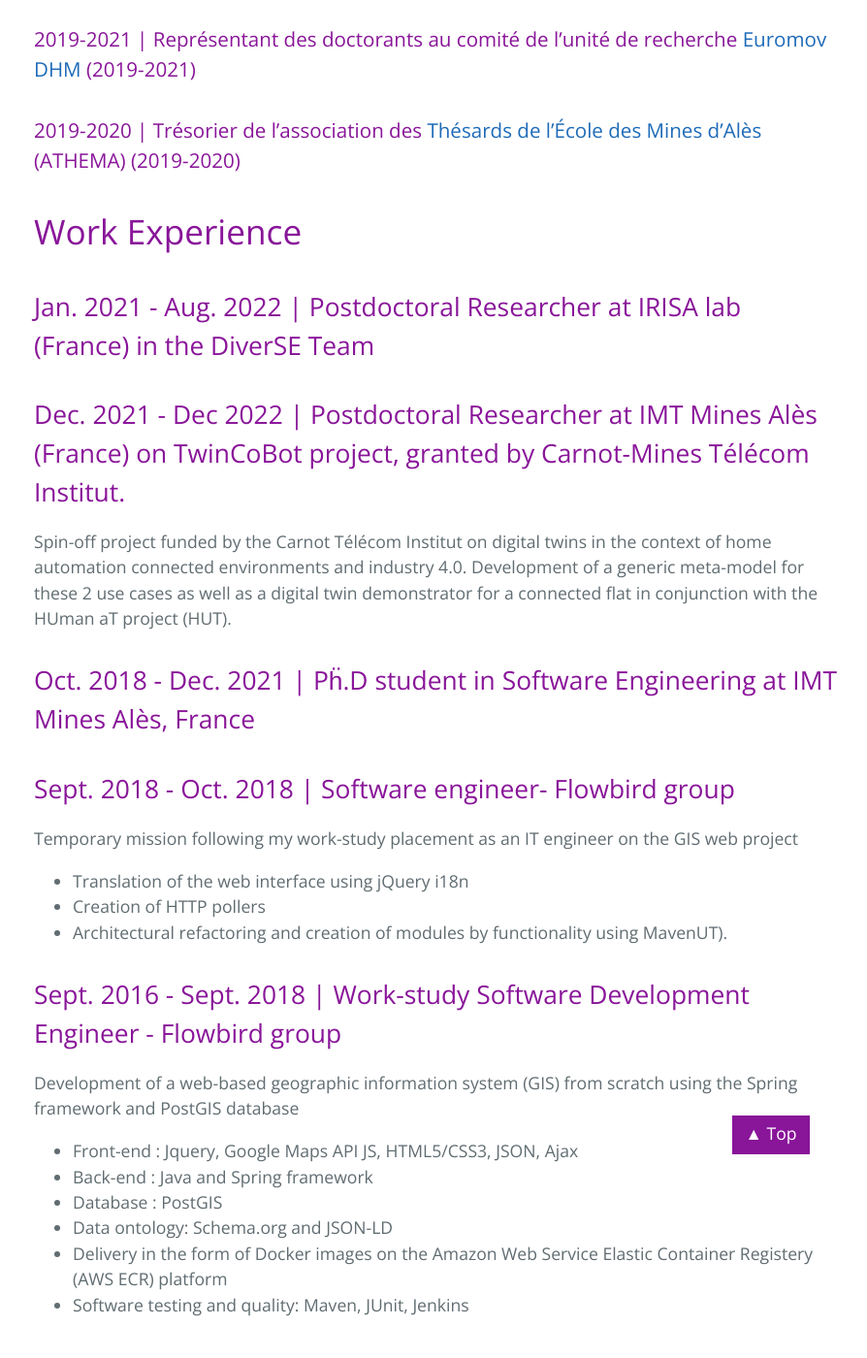
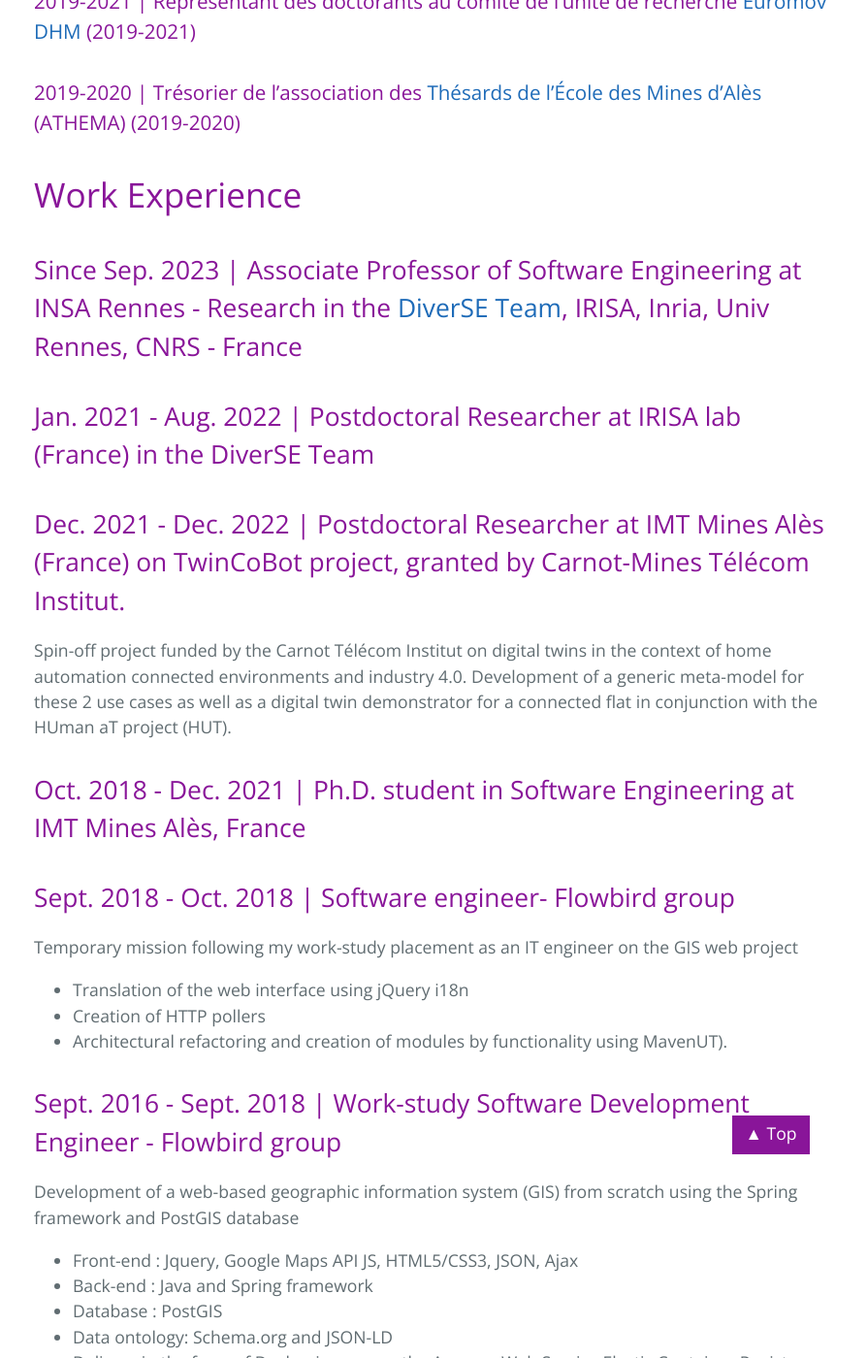
Before and after one commit to qperez/qperez.github.io, a Jekyll site: the page built from index.md, in a window 1280 px wide and 1400 px high, scrolled down 7769 px. Shown: the whole window at 97% size, without its empty margins (189-1083 px from the left). Built offline with Jekyll 4.4.1, drawn with Linux system fonts in a browser that asks for light colours; emoji names are drawn with the system emoji font; some of the changed text lies outside the part shown.

Commit message:
Some minors modifications and typos

```diff
--- a/index.md
+++ b/index.md
@@ -10,6 +10,8 @@ layout: default
 
 Hello :wave: , I'm associate professor of Software Engineering at [INSA Rennes](https://www.insa-rennes.fr/index.html).
 I'm doing research in the [DiverSE Team](https://www.diverse-team.fr/) in the [IRISA/Inria](https://www.irisa.fr/) lab at Rennes in France.
+I'm also in charge of corporate relations for the Computer Science department at INSA Rennes (responsable des relations entreprises pour le département Informatique de l'INSA Rennes).
+
 
 My **research interests** are the following:
 - **Software Energy Consumption and Green IT :seedling:**
@@ -24,6 +26,7 @@ software world. My research consists of finding solutions to reduce the consumpt
 developers with a perception and evaluation of the software energy consumption in the DevOps loop.
 To achieve this, I employed a mining software engineering approach to collect and evaluate tools used in the DevOps
 world at a large scale.
+
 
 I obtained my Ph.D. in 2021 from the IMT Mines Alès (France) under the supervision of [Christelle Urtado](https://cv.hal.science/christelleurtado) and
 [Sylvain Vauttier](https://sylvainvauttier.wp.imt.fr/).
@@ -47,7 +50,7 @@ I obtained my Ph.D. in 2021 from the IMT Mines Alès (France) under the supervis
 * [Students](#students)
 <!-- TOC -->
 
-
+***
 ***
 
 # Education
@@ -216,9 +217,8 @@ This module allows for the acquisition of the following knowledge and skills:
 ## Past teaching
 I mainly taught at IMT Mines Alès from 2018 to 2022 but also at the University of Montpellier in 2021 and 2022.
 To see the complete list of past teaching courses, please follow this [link](https://github.com/qperez/qperez.github.io/blob/master/past_teaching_list.md).
-
----
-
+***
+***
 # Students
 
 ## Current PhD student
@@ -236,13 +236,15 @@ To see the complete list of past teaching courses, please follow this [link](htt
 
 # Work Experience
 
+## Since Sep. 2023 | Associate Professor of Software Engineering at INSA Rennes - Research in the [DiverSE Team](https://www.diverse-team.fr/), IRISA, Inria, Univ Rennes, CNRS - France
+
 ## Jan. 2021 - Aug. 2022 | Postdoctoral Researcher at IRISA lab (France) in the DiverSE Team
 
-## Dec. 2021 - Dec 2022 | Postdoctoral Researcher at IMT Mines Alès (France) on TwinCoBot project, granted by Carnot-Mines Télécom Institut.
+## Dec. 2021 - Dec. 2022 | Postdoctoral Researcher at IMT Mines Alès (France) on TwinCoBot project, granted by Carnot-Mines Télécom Institut.
 
 Spin-off project funded by the Carnot Télécom Institut on digital twins in the context of home automation connected environments and industry 4.0. Development of a generic meta-model for these 2 use cases as well as a digital twin demonstrator for a connected flat in conjunction with the HUman aT project (HUT).
 
-## Oct. 2018 - Dec. 2021 | Pḧ.D student in Software Engineering at IMT Mines Alès, France
+## Oct. 2018 - Dec. 2021 | Ph.D. student in Software Engineering at IMT Mines Alès, France
 
 ## Sept. 2018 - Oct. 2018 | Software engineer- Flowbird group
 
@@ -267,6 +269,7 @@ Development of a web-based geographic information system (GIS) from scratch usin
 **Certification ID: [57998](http://scr.istqb.org/?name=&number=57998)**
 
 ***
+***
 
 # Comité de programme
 
```
Also changed, not shown: other parts of index.md (+5 -7 lines).
